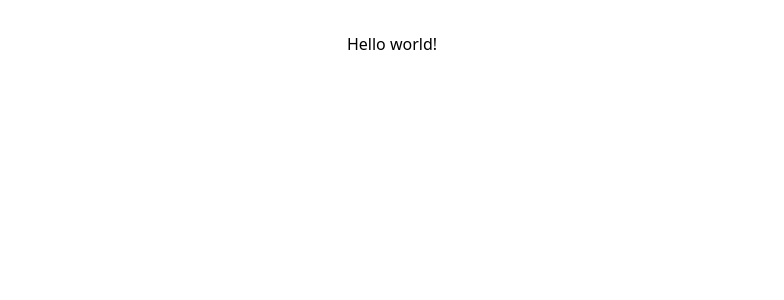
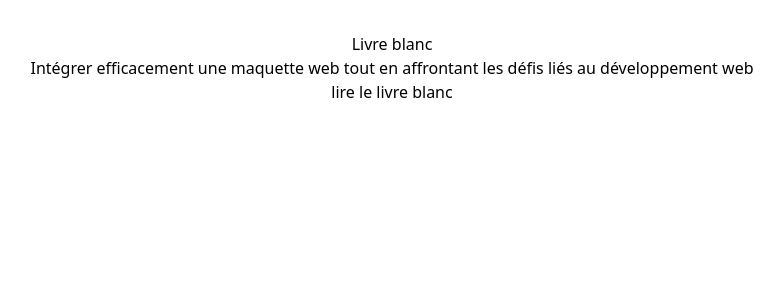
Before and after one commit to Assoghe/landing, a React (Vite) app in the folder landing/: page / in a window 1280 px wide. Shown: the top 300 px of the page, without its empty margins (248-1032 px from the left). Built offline with nearby package versions, Linux system fonts and the light colour scheme.

Commit message:
Add HeroSection.tsx

```diff
--- a/landing/src/App.tsx
+++ b/landing/src/App.tsx
@@ -1,12 +1,11 @@
 import './App.css'
+import { Herosection } from './components/pages/herosection/HeroSection'
 
 function App() {
 
   return (
     <>
-      <h1 className=" bg-red-300">
-        Hello world!
-      </h1>
+     <Herosection/>
     </>
   )
 }
--- /dev/null
+++ b/landing/src/components/pages/herosection/HeroSection.tsx
@@ -0,0 +1,11 @@
+import React from 'react'
+
+export const Herosection = () => {
+    return (
+        <>
+            <span>Livre blanc</span>
+            <h1>Intégrer efficacement une maquette web tout en affrontant les défis liés au développement web</h1>
+            <button> lire le livre blanc</button>
+        </>
+    )
+}
```
